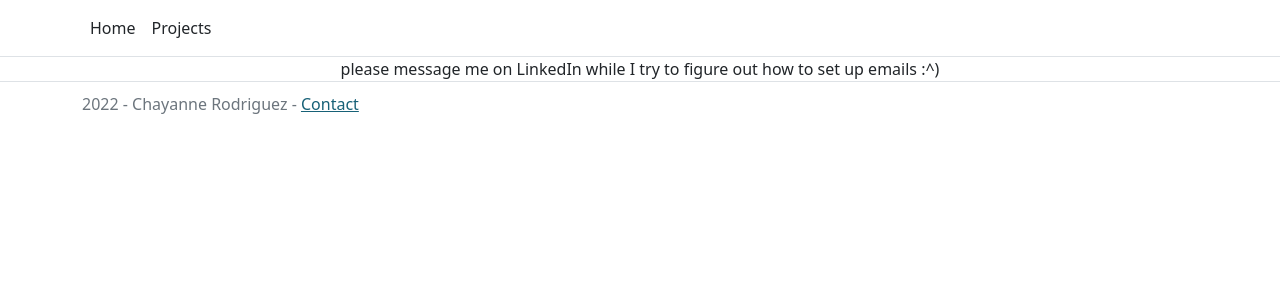
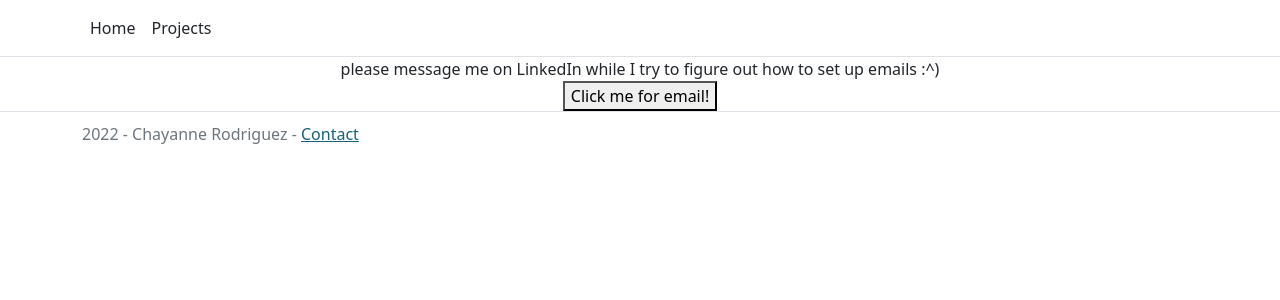
Before and after one commit to chaydotgit/PersonalWebsite, an Angular app: page /contact in a window 1280 px wide. Shown: the top 300 px of the page. Built offline with nearby package versions, Linux system fonts and the light colour scheme.

Commit message:
added api handling and show email upon button click

```diff
--- a/src/app/contact/contact.component.html
+++ b/src/app/contact/contact.component.html
@@ -1,3 +1,11 @@
 <div class="text-center">
   please message me on LinkedIn while I try to figure out how to set up emails :^)
+
+  <div *ngIf="{
+      emailData: emailData | async
+    } as route"
+  >
+    <h3 *ngIf="route.emailData"> Email: {{route.emailData.email}} <i>(last updated: {{route.emailData.lastUpdatedDate}})</i></h3>
+    <button (click)="getEmail()" *ngIf="!route.emailData">Click me for email!</button>
+  </div>
 </div>
--- a/src/app/contact/contact.component.ts
+++ b/src/app/contact/contact.component.ts
@@ -1,4 +1,6 @@
 import { Component, OnInit } from '@angular/core';
+import {EmailApiService, EmailResponse} from "../emailapi.service";
+import {Observable, map, of} from "rxjs";
 
 @Component({
   selector: 'app-contact',
@@ -6,10 +8,14 @@ import { Component, OnInit } from '@angular/core';
   styleUrls: ['./contact.component.css']
 })
 export class ContactComponent implements OnInit {
+  public emailData: Observable<EmailResponse | null> = of(null);
 
-  constructor() { }
+  constructor(private service:EmailApiService) { }
 
   ngOnInit(): void {
   }
 
+  getEmail(): void {
+    this.emailData = this.service.getEmailAddress();
+  }
 }
--- a/src/app/emailapi.service.ts
+++ b/src/app/emailapi.service.ts
@@ -1,14 +1,21 @@
 import { Injectable } from '@angular/core';
 import { HttpClient } from "@angular/common/http";
+import {Observable, map} from "rxjs";
+
+export interface EmailResponse {
+  email: string;
+  lastUpdatedDate: string;
+}
 
 @Injectable({
   providedIn: 'root'
 })
-export class EmailapiService {
-  private url = 'insert api call'
+export class EmailApiService {
+  // private url = 'https://f1bd3l6trk.execute-api.us-west-1.amazonaws.com/api/contact/email'
+  private url = 'https://localhost:7252/api/contact/email'
   constructor(private httpClient: HttpClient) { }
 
-  getEmailAddress() {
-    return this.httpClient.get(this.url);
+  getEmailAddress(): Observable<EmailResponse> {
+    return this.httpClient.get<EmailResponse>(this.url);
   }
 }
```
